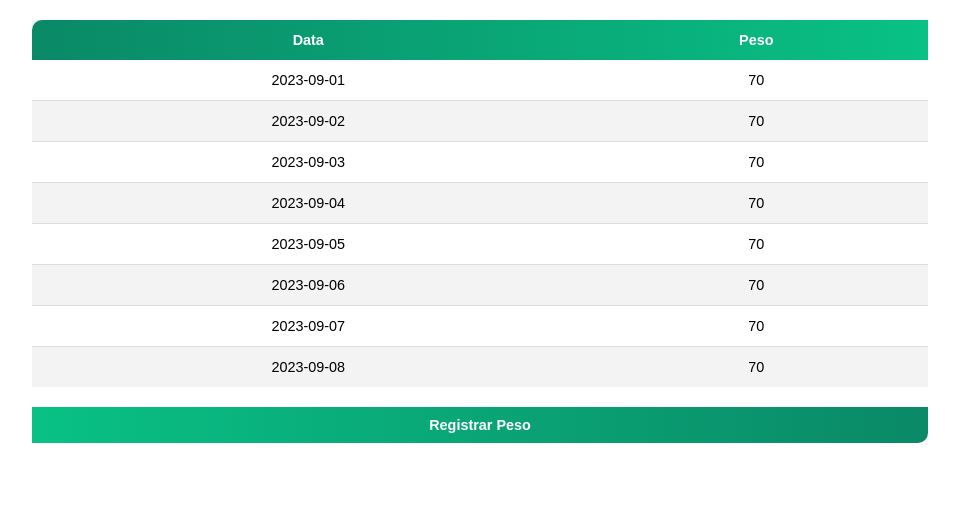
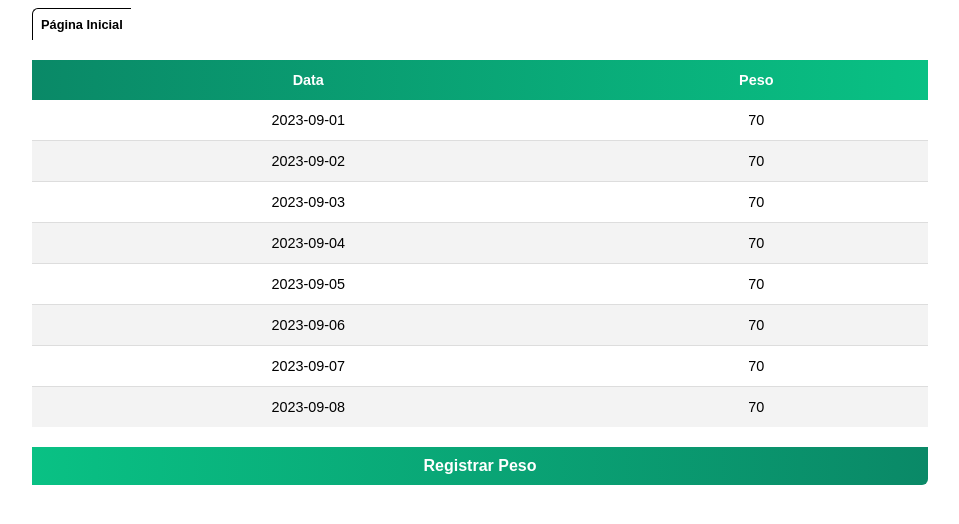
Before and after one commit to deividsilvajs/getting-stronger, a React (Create React App) app: page /#/weight-history in a window 1280 px wide. Shown: the top 524 px of the page, without its empty margins (160-1119 px from the left). Built offline with nearby package versions, Linux system fonts and the light colour scheme.

Commit message:
criação do HomePageButton

```diff
--- a/src/App.css
+++ b/src/App.css
@@ -27,11 +27,10 @@ table {
   overflow: hidden;
   box-shadow: 0 0 20px rgba(0, 0, 0, 0.15);
   text-align: center;
-  border-radius: 10px 0 0 0;
 }
 
 thead tr {
-  background: linear-gradient(to left, #09C184, #0a8967);
+  background: linear-gradient(to left, #09C184, #0A8967);
   color: #FFFFFF;
   font-weight: bold;
 }
@@ -57,15 +56,25 @@ tbody tr:last-of-type {
 button {
   cursor: pointer;
   border: none;
+  background-color: transparent;
+  font-weight: bold;
+}
+
+.homepage-button {
+  border: 1px solid black;
+  border-bottom: none;
+  border-right: none;
+  padding: 8px;
+  font-size: 0.8em;
+  border-radius: 6px 0 0 0;
+  margin-top: 8px;
 }
 
 .record-button {
-  background: linear-gradient(to right, #09C184, #0a8967);
+  background: linear-gradient(to right, #09C184, #0A8967);
   color: #FFFFFF;
-  font-weight: bold;
+  font-size: 1em;
   padding: 10px;
   width: 100%;
-  font-size: 0.9em;
-  transition: border-color 500ms;
-  border-radius: 0 0 10px 0;
+  border-radius: 0 0 6px 0;
 }
--- /dev/null
+++ b/src/components/WeightHistory/HomePageButton.tsx
@@ -0,0 +1,9 @@
+const HomePageButton = () => {
+
+	return (
+		<button className='homepage-button'>Página Inicial</button>
+	)
+
+}
+
+export default HomePageButton
--- a/src/pages/WeightHistory.tsx
+++ b/src/pages/WeightHistory.tsx
@@ -1,3 +1,4 @@
+import HomePageButton from 'components/WeightHistory/HomePageButton'
 import WeightHistoryTable from 'components/WeightHistory/WeightHistoryTable'
 import RecordWeightButton from 'components/WeightHistory/RecordWeightButton'
 
@@ -5,6 +6,7 @@ const WeightHistory = () => {
 
 	return (
 		<div className='container'>
+			<HomePageButton />
 			<WeightHistoryTable />
 			<RecordWeightButton />
 		</div>
```
